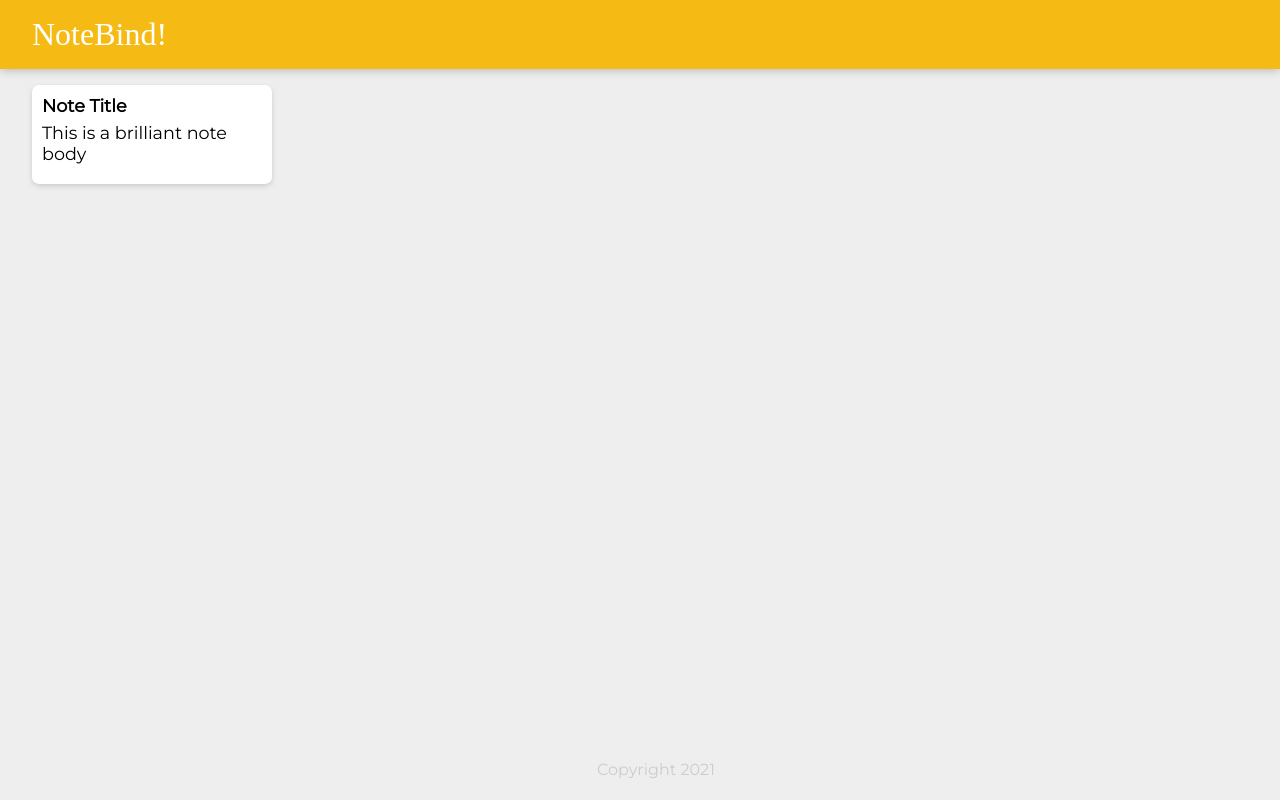
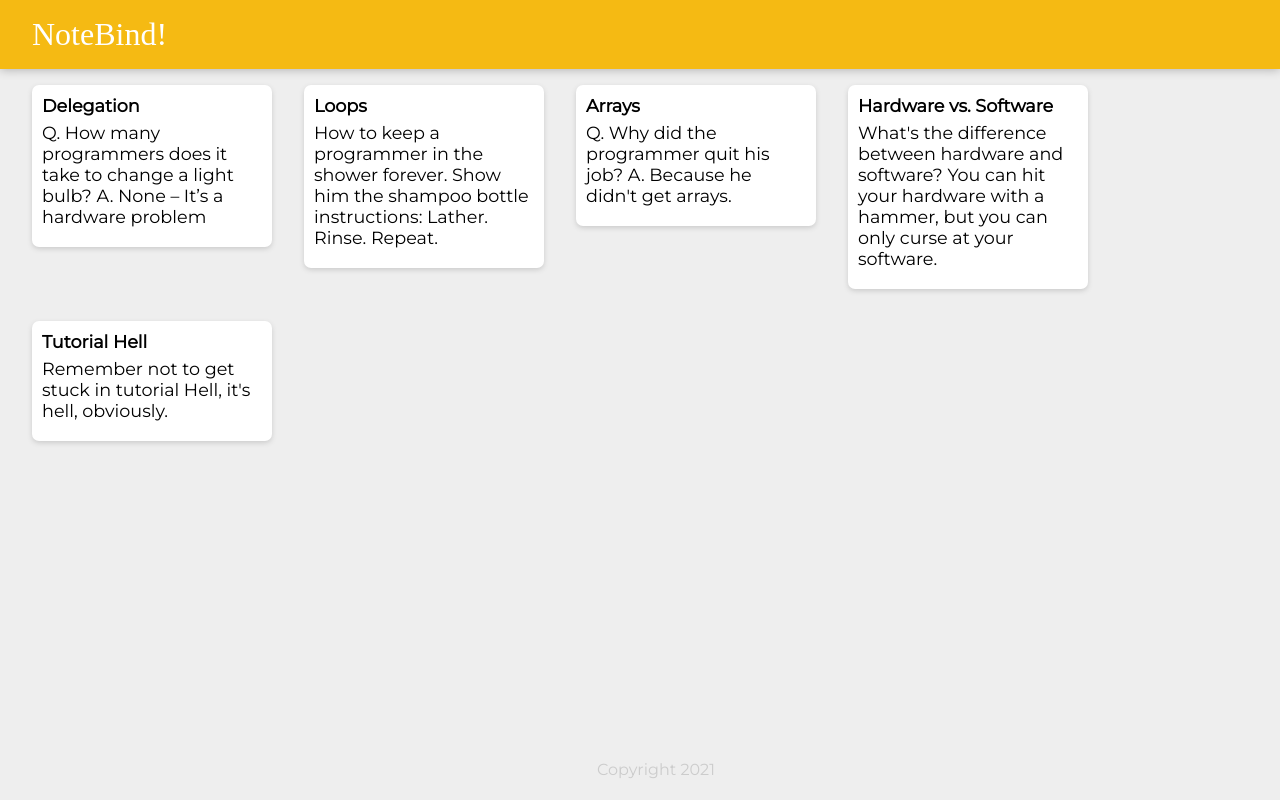
Before and after one commit to JohnAntoineG710/NoteBind, a React (Create React App) app: page / in a window 1280 px wide. Built offline with nearby package versions, Linux system fonts and the light colour scheme; a web font is replaced by a local one.

Commit message:
Challenge 2 Complete

```diff
--- a/src/components/App.jsx
+++ b/src/components/App.jsx
@@ -2,13 +2,20 @@
 import Header from "./Header";
 import Footer from "./Footer";
 import Note from "./Note";
+import notes from "../notes";
 
 const App = () => (
-  <main>
+  <div>
     <Header />
-    <Note />
+    {notes.map(note => (
+      <Note
+        key={note.key}
+        title={note.title}
+        body={note.content}
+      />
+    ))}
     <Footer />
-  </main>
+  </div>
 );
 
 export default App;
--- a/src/components/Note.jsx
+++ b/src/components/Note.jsx
@@ -2,8 +2,8 @@
 
 const Note = (props) => (
   <div className="note">
-    <h1>Note Title</h1>
-    <p>This is a brilliant note body</p>
+    <h1>{props.title}</h1>
+    <p>{props.body}</p>
   </div>
 );
 
--- /dev/null
+++ b/src/notes.js
@@ -0,0 +1,34 @@
+const notes = [
+  {
+    key: 1,
+    title: "Delegation",
+    content:
+      "Q. How many programmers does it take to change a light bulb? A. None – It’s a hardware problem"
+  },
+  {
+    key: 2,
+    title: "Loops",
+    content:
+      "How to keep a programmer in the shower forever. Show him the shampoo bottle instructions: Lather. Rinse. Repeat."
+  },
+  {
+    key: 3,
+    title: "Arrays",
+    content:
+      "Q. Why did the programmer quit his job? A. Because he didn't get arrays."
+  },
+  {
+    key: 4,
+    title: "Hardware vs. Software",
+    content:
+      "What's the difference between hardware and software? You can hit your hardware with a hammer, but you can only curse at your software."
+  },
+  {
+    key: 5,
+    title: "Tutorial Hell",
+    content:
+      "Remember not to get stuck in tutorial Hell, it's hell, obviously."
+  }
+];
+
+export default notes;
```
Also changed, not shown: package.json (+6 -1 lines), 1 other file (tests, documents, lock files or other folders).
